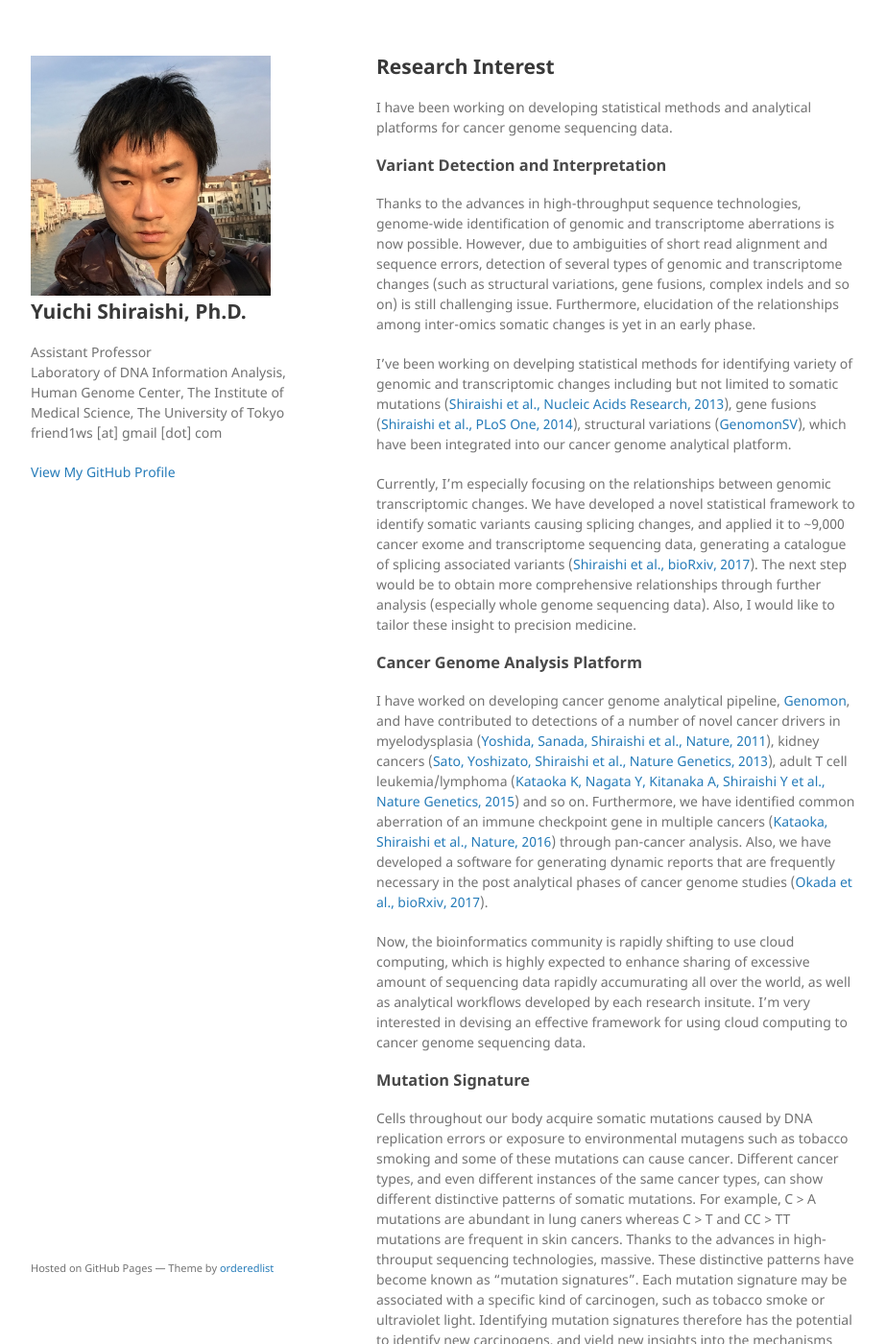
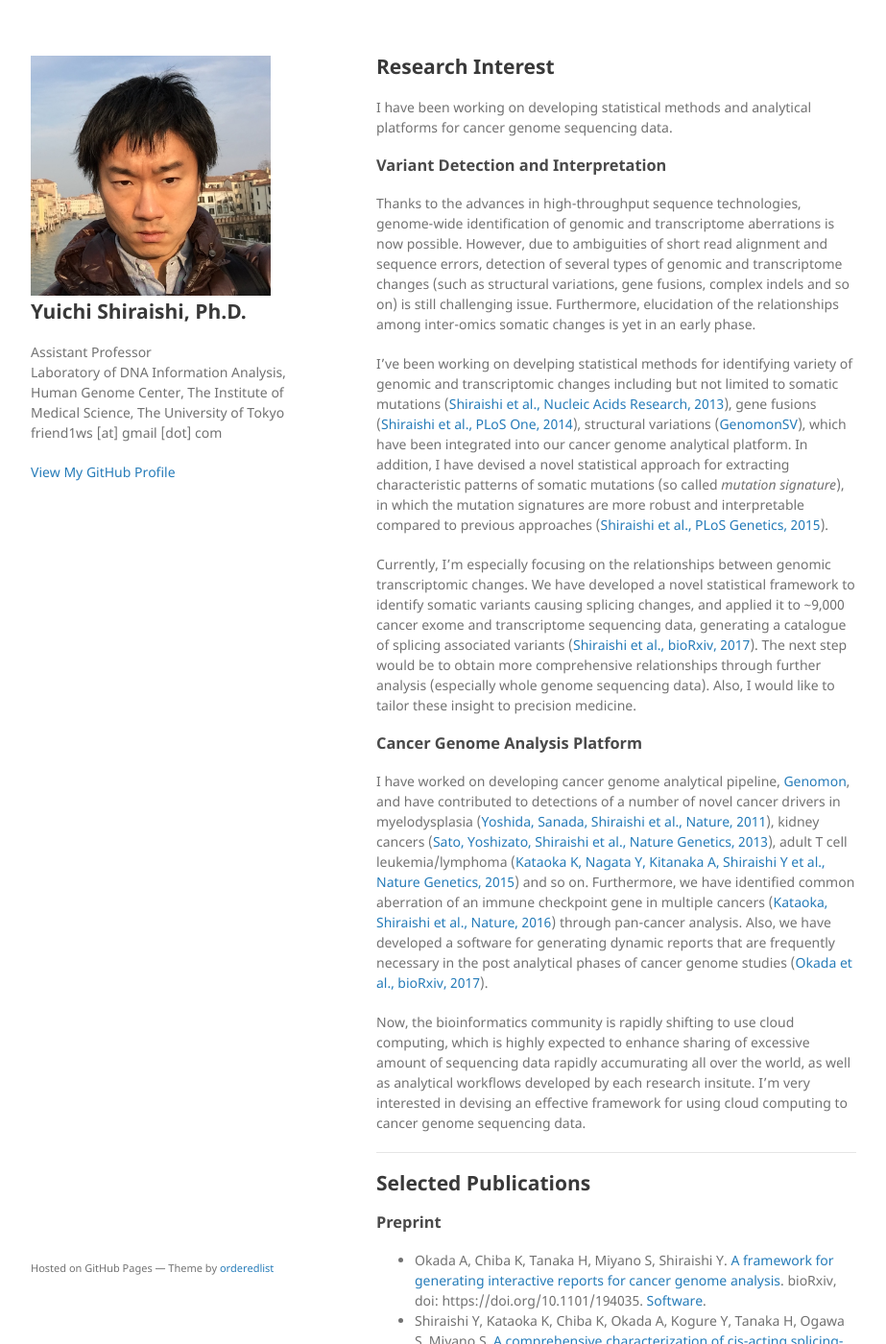
Before and after one commit to friend1ws/friend1ws.github.io, a Jekyll site: the page built from index.md, in a window 1280 px wide and 1400 px high. Shown: the whole window at 96% size, without its empty margins (178-1101 px from the left). Built offline with Jekyll 4.4.1, drawn with Linux system fonts in a browser that asks for light colours; our own code applies the rules of GitHub Pages for plain Markdown files; some of the changed text lies outside the part shown.

Commit message:
Update index.md

```diff
--- a/index.md
+++ b/index.md
@@ -21,6 +21,8 @@ somatic mutations ([Shiraishi et al., Nucleic Acids Research, 2013](https://www.
 gene fusions ([Shiraishi et al., PLoS One, 2014](https://www.ncbi.nlm.nih.gov/pubmed/25526364)),
 structural variations ([GenomonSV](https://github.com/Genomon-Project/GenomonSV)),
 which have been integrated into our cancer genome analytical platform.
+In addition, I have devised a novel statistical approach for extracting characteristic patterns of somatic mutations
+(so called *mutation signature*), in which the mutation signatures are more robust and interpretable compared to previous approaches ([Shiraishi et al., PLoS Genetics, 2015](https://doi.org/10.1371/journal.pgen.1005657)).
 
 Currently, I'm especially focusing on the relationships between genomic transcriptomic changes.
 We have developed a novel statistical framework to identify somatic variants causing splicing changes,
@@ -48,15 +50,6 @@ which is highly expected to enhance sharing of excessive amount of sequencing da
 as well as analytical workflows developed by each research insitute.
 I'm very interested in devising an effective framework for using cloud computing to cancer genome sequencing data.
 
-
-### [](#header-3)Mutation Signature
-
-Cells throughout our body acquire somatic mutations caused by DNA replication errors or exposure to environmental mutagens such as tobacco smoking and some of these mutations can cause cancer.
-Different cancer types, and even different instances of the same cancer types, can show different distinctive patterns of somatic mutations.
-For example, C > A mutations are abundant in lung caners whereas C > T and CC > TT mutations are frequent in skin cancers.
-Thanks to the advances in high-throuput sequencing technologies, massive.
-These distinctive patterns have become known as “mutation signatures”.
-Each mutation signature may be associated with a specific kind of carcinogen, such as tobacco smoke or ultraviolet light. Identifying mutation signatures therefore has the potential to identify new carcinogens, and yield new insights into the mechanisms and causes of cancer, In this paper, we introduce new statistical tools for tackling this important problem. These tools provide more robust and interpretable mutation signatures compared to previous approaches, as we demonstrate by applying them to large-scale cancer genomic data.
 
 ---
 
```
